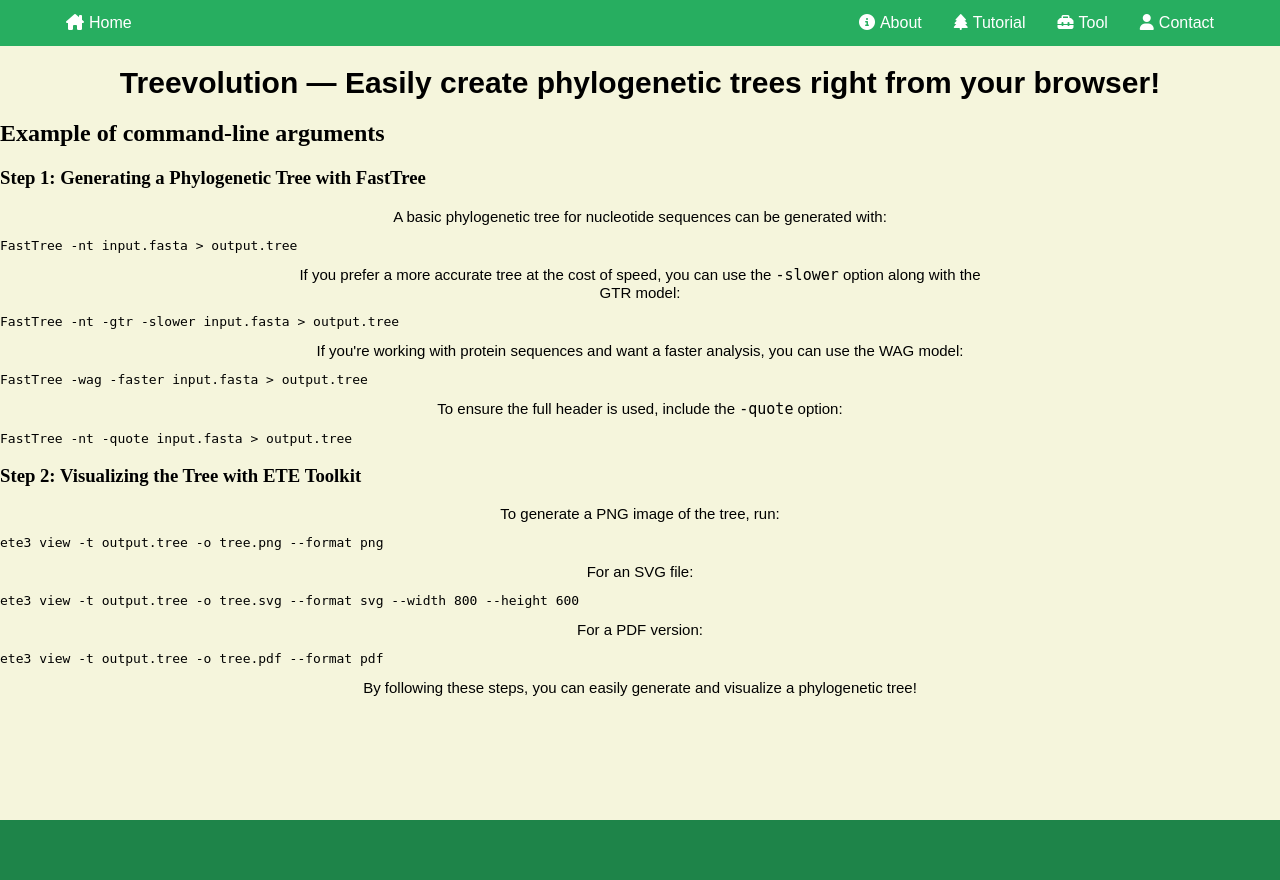
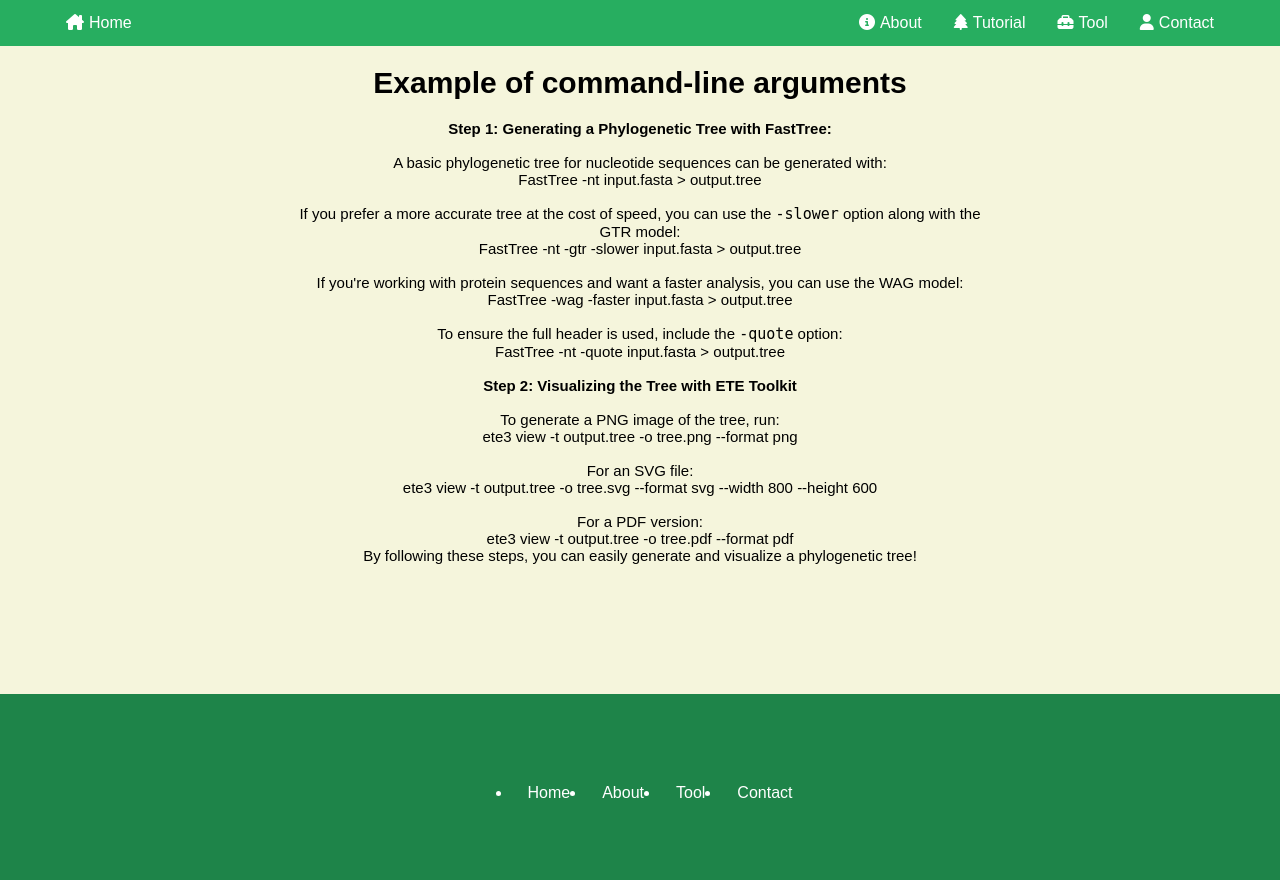
Before and after one commit to Efran08/fylogenetische-boom, a Flask app: page /tutorial in a window 1280 px wide. Run offline with Flask 3, Linux system fonts and the light colour scheme.

Commit message:
rooter toegevoegd

```diff
--- a/templates/tutorial_page.html
+++ b/templates/tutorial_page.html
@@ -5,32 +5,39 @@
 {% endblock %}
 
 {% block content %}
-    <h1>Treevolution — Easily create phylogenetic trees right from your browser!</h1>
+    <h1>Example of command-line arguments</h1>
 
-    <h2>Example of command-line arguments</h2>
+    <p><b>Step 1: Generating a Phylogenetic Tree with FastTree:<br><br></b>
+    A basic phylogenetic tree for nucleotide sequences can be generated with:<br>
+    FastTree -nt input.fasta > output.tree<br><br>
+    If you prefer a more accurate tree at the cost of speed, you can use the <code>-slower</code> option along with the GTR model:<br>
+    FastTree -nt -gtr -slower input.fasta > output.tree<br><br>
+    If you're working with protein sequences and want a faster analysis, you can use the WAG model:<br>
+    FastTree -wag -faster input.fasta > output.tree<br><br>
+    To ensure the full header is used, include the <code>-quote</code> option:<br>
+    FastTree -nt -quote input.fasta > output.tree<br><br>
+        <b>Step 2: Visualizing the Tree with ETE Toolkit<br><br></b>
+    To generate a PNG image of the tree, run:<br>
+    ete3 view -t output.tree -o tree.png --format png<br><br>
+    For an SVG file:<br>
+    ete3 view -t output.tree -o tree.svg --format svg --width 800 --height 600<br><br>
+    For a PDF version:<br>
+    ete3 view -t output.tree -o tree.pdf --format pdf<br>
 
-    <h3>Step 1: Generating a Phylogenetic Tree with FastTree</h3>
-    <p>A basic phylogenetic tree for nucleotide sequences can be generated with:</p>
-    <pre>FastTree -nt input.fasta > output.tree</pre>
+    By following these steps, you can easily generate and visualize a phylogenetic tree!</p>
+{% endblock %}
 
-    <p>If you prefer a more accurate tree at the cost of speed, you can use the <code>-slower</code> option along with the GTR model:</p>
-    <pre>FastTree -nt -gtr -slower input.fasta > output.tree</pre>
-
-    <p>If you're working with protein sequences and want a faster analysis, you can use the WAG model:</p>
-    <pre>FastTree -wag -faster input.fasta > output.tree</pre>
-
-    <p>To ensure the full header is used, include the <code>-quote</code> option:</p>
-    <pre>FastTree -nt -quote input.fasta > output.tree</pre>
-
-    <h3>Step 2: Visualizing the Tree with ETE Toolkit</h3>
-    <p>To generate a PNG image of the tree, run:</p>
-    <pre>ete3 view -t output.tree -o tree.png --format png</pre>
-
-    <p>For an SVG file:</p>
-    <pre>ete3 view -t output.tree -o tree.svg --format svg --width 800 --height 600</pre>
-
-    <p>For a PDF version:</p>
-    <pre>ete3 view -t output.tree -o tree.pdf --format pdf</pre>
-
-    <p>By following these steps, you can easily generate and visualize a phylogenetic tree!</p>
-{% endblock %}
+{% block footer %}
+        <footer>
+            <div class="footer-container">
+                <div class="footer-column">
+                    <ul>
+                        <li><a href="{{ url_for('home_pagina') }}">Home</a></li>
+                        <li><a href="{{ url_for('dynamische_about_pagina') }}">About</a></li>
+                        <li><a href="{{ url_for('tool_gebruiken') }}">Tool</a></li>
+                        <li><a href="{{ url_for('contact_pagina') }}">Contact</a></li>
+                    </ul>
+                </div>
+            </div>
+        </footer>
+    {% endblock %}
```
